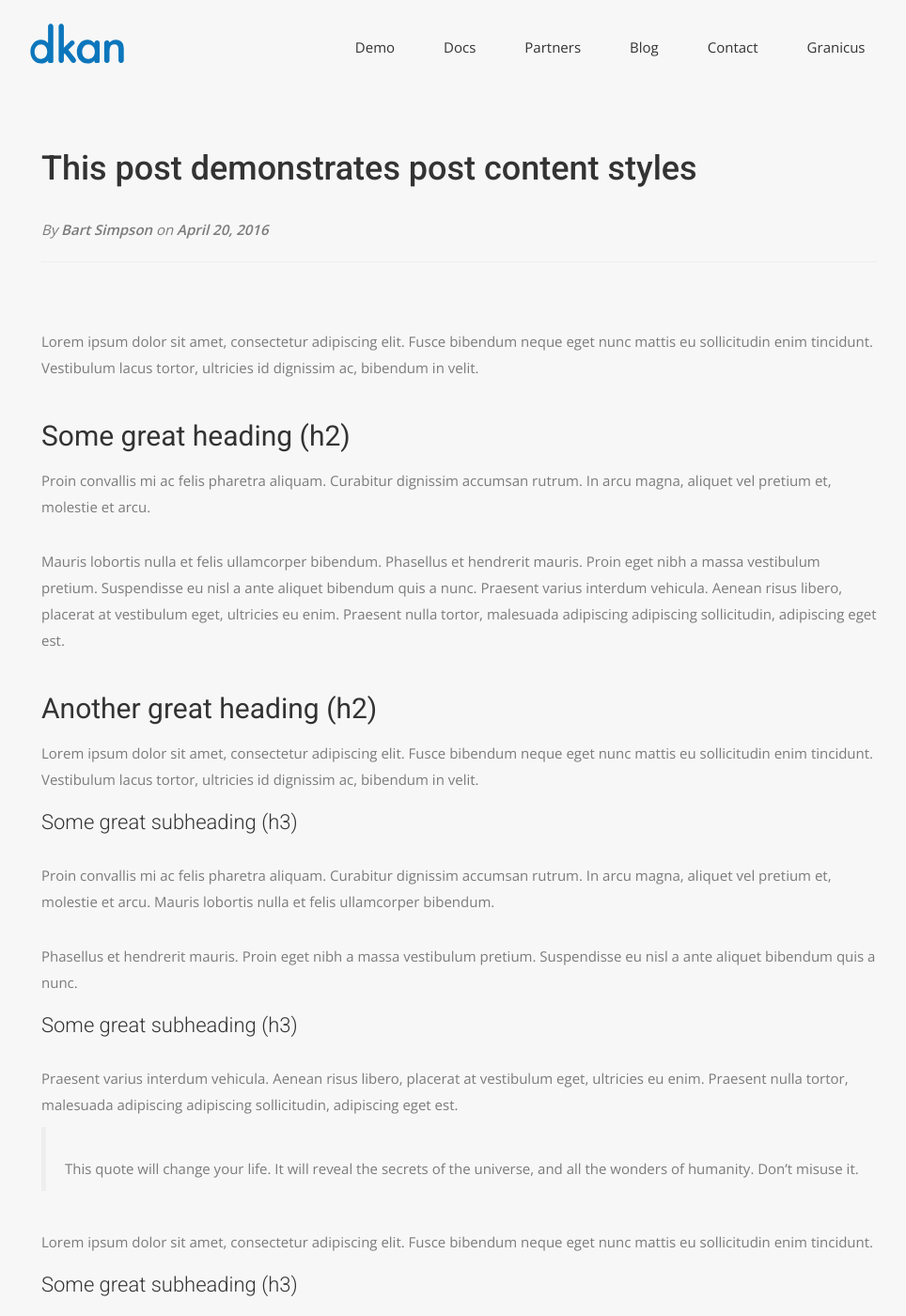
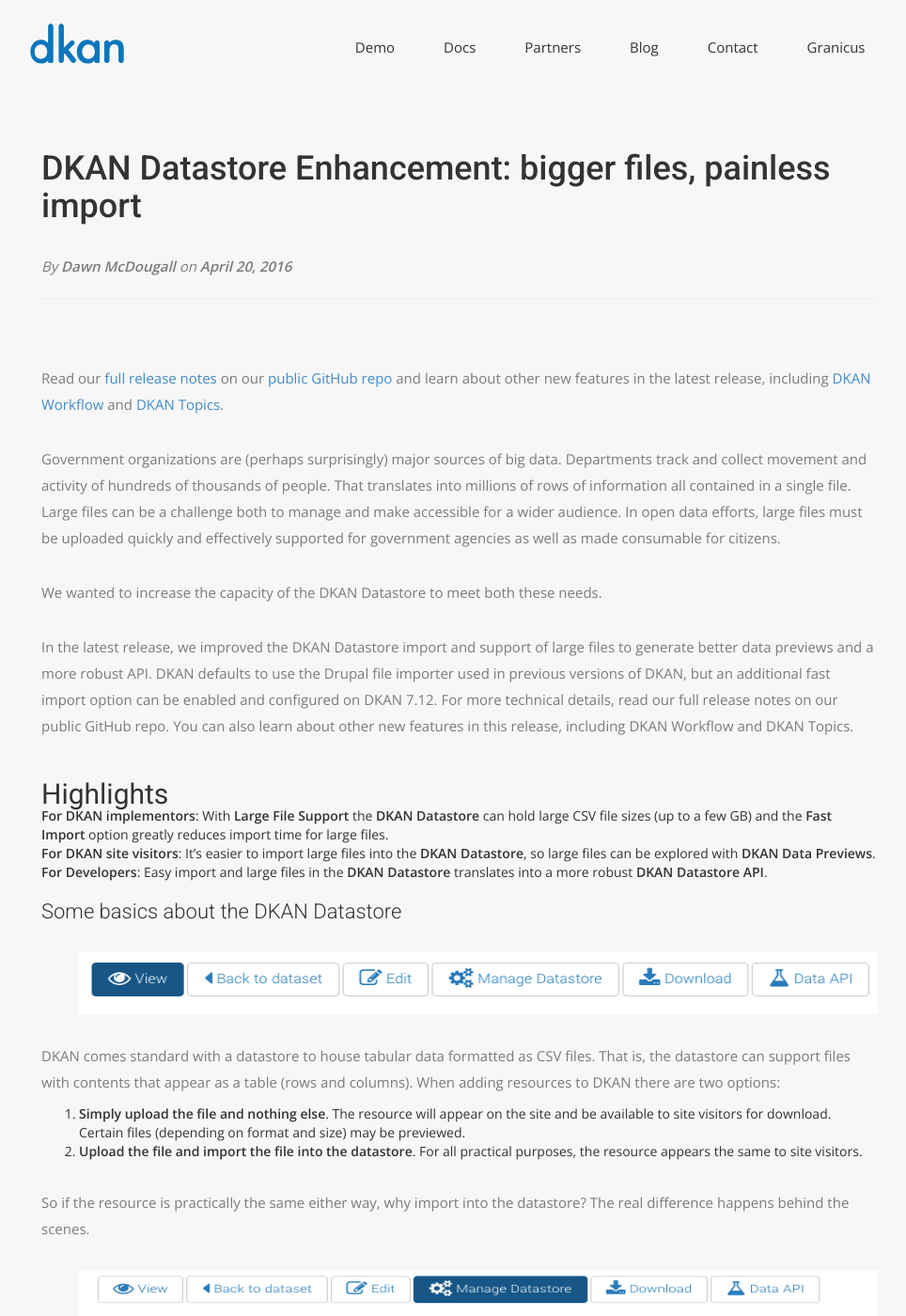
Before and after one commit to GetDKAN/GetDKAN.com, a Jekyll site: the page built from _posts/2016-04-20-dkan-datastore-enhancement.md, in a window 1280 px wide and 1400 px high. Shown: the whole window at 94% size, without its empty margins (151-1115 px from the left). Built offline with Jekyll 4.4.1, drawn with Linux system fonts in a browser that asks for light colours; nearby versions of some CDN libraries; some web fonts are replaced; some of the changed text lies outside the part shown.

Commit message:
add DKAN datastore enhancement blog

````diff
--- a/_posts/2016-04-20-dkan-datastore-enhancement.md
+++ b/_posts/2016-04-20-dkan-datastore-enhancement.md
@@ -1,87 +1,86 @@
 ---
 layout: post
-title: "This post demonstrates post content styles"
-author: "Bart Simpson"
-meta: "Springfield"
+title: "DKAN Datastore Enhancement: bigger files, painless import"
+author: "Dawn McDougall"
+meta: "DKAN, Open data, Open source, OpenSaaS"
 ---
 
-Lorem ipsum dolor sit amet, consectetur adipiscing elit. Fusce bibendum neque eget nunc mattis eu sollicitudin enim tincidunt. Vestibulum lacus tortor, ultricies id dignissim ac, bibendum in velit.
+Read our [full release notes](https://github.com/NuCivic/dkan/releases/tag/7.x-1.12) on our [public GitHub repo](https://github.com/NuCivic/dkan) and learn about other new features in the latest release, including [DKAN Workflow](http://www.nucivic.com/new-feature-alert-dkan-workflow/) and [DKAN Topics](http://www.nucivic.com/dkan-topics-feature-focus-data-and-reflect-citizen-interests/).
 
-## Some great heading (h2)
+Government organizations are (perhaps surprisingly) major sources of big data. Departments track and collect movement and activity of hundreds of thousands of people. That translates into millions of rows of information all contained in a single file. Large files can be a challenge both to manage and make accessible for a wider audience. In open data efforts, large files must be uploaded quickly and effectively supported for government agencies as well as made consumable for citizens.
 
-Proin convallis mi ac felis pharetra aliquam. Curabitur dignissim accumsan rutrum. In arcu magna, aliquet vel pretium et, molestie et arcu.
+We wanted to increase the capacity of the DKAN Datastore to meet both these needs.
 
-Mauris lobortis nulla et felis ullamcorper bibendum. Phasellus et hendrerit mauris. Proin eget nibh a massa vestibulum pretium. Suspendisse eu nisl a ante aliquet bibendum quis a nunc. Praesent varius interdum vehicula. Aenean risus libero, placerat at vestibulum eget, ultricies eu enim. Praesent nulla tortor, malesuada adipiscing adipiscing sollicitudin, adipiscing eget est.
+In the latest release, we improved the DKAN Datastore import and support of large files to generate better data previews and a more robust API. DKAN defaults to use the Drupal file importer used in previous versions of DKAN, but an additional fast import option can be enabled and configured on DKAN 7.12. For more technical details, read our full release notes on our public GitHub repo. You can also learn about other new features in this release, including DKAN Workflow and DKAN Topics.
 
-## Another great heading (h2)
+## Highlights
 
-Lorem ipsum dolor sit amet, consectetur adipiscing elit. Fusce bibendum neque eget nunc mattis eu sollicitudin enim tincidunt. Vestibulum lacus tortor, ultricies id dignissim ac, bibendum in velit.
+- **For DKAN implementors**: With **Large File Support** the **DKAN Datastore** can hold large CSV file sizes (up to a few GB) and the **Fast Import** option greatly reduces import time for large files.
+- **For DKAN site visitors**: It’s easier to import large files into the **DKAN Datastore**, so large files can be explored with **DKAN Data Previews**.
+- **For Developers**: Easy import and large files in the **DKAN Datastore** translates into a more robust **DKAN Datastore API**.
 
-### Some great subheading (h3)
+### Some basics about the DKAN Datastore
 
-Proin convallis mi ac felis pharetra aliquam. Curabitur dignissim accumsan rutrum. In arcu magna, aliquet vel pretium et, molestie et arcu. Mauris lobortis nulla et felis ullamcorper bibendum.
+<a href="{{site.baseurl}}/img/uploads/2016/04/datastore-image-01.png"><img class="size-full wp-image-3756 aligncenter" src="{{site.baseurl}}/img/uploads/2016/04/datastore-image-01.png" alt="datastore image 01" width="754" height="67"></a>
 
-Phasellus et hendrerit mauris. Proin eget nibh a massa vestibulum pretium. Suspendisse eu nisl a ante aliquet bibendum quis a nunc.
+DKAN comes standard with a datastore to house tabular data formatted as CSV files. That is, the datastore can support files with contents that appear as a table (rows and columns). When adding resources to DKAN there are two options:
 
-### Some great subheading (h3)
+1. **Simply upload the file and nothing else**. The resource will appear on the site and be available to site visitors for download. Certain files (depending on format and size) may be previewed.
+2. **Upload the file and import the file into the datastore**. For all practical purposes, the resource appears the same to site visitors.
 
-Praesent varius interdum vehicula. Aenean risus libero, placerat at vestibulum eget, ultricies eu enim. Praesent nulla tortor, malesuada adipiscing adipiscing sollicitudin, adipiscing eget est.
+So if the resource is practically the same either way, why import into the datastore? The real difference happens behind the scenes.
 
-> This quote will change your life. It will reveal the secrets of the universe, and all the wonders of humanity. Don't misuse it.
+<a href="{{site.baseurl}}/img/uploads/2016/04/datastore-02.png"><img class="alignnone wp-image-3757" src="{{site.baseurl}}/img/uploads/2016/04/datastore-02.png" alt="datastore 02" width="650" height="501"></a>
 
-Lorem ipsum dolor sit amet, consectetur adipiscing elit. Fusce bibendum neque eget nunc mattis eu sollicitudin enim tincidunt.
+A simple upload makes the data available but not necessarily accessible.
 
-### Some great subheading (h3)
+In the case of large files, citizens can’t explore resources visually unless the file is first imported into the Datastore. With small files, you might not notice much of a difference. But what if you have a file that contains hundreds of thousands (or even millions) of rows? Files of this size uploaded (but not imported) don’t appear in the previews commonly used to show a snapshot of resources on DKAN.
 
-Vestibulum lacus tortor, ultricies id dignissim ac, bibendum in velit. Proin convallis mi ac felis pharetra aliquam. Curabitur dignissim accumsan rutrum.
+### Some basics about DKAN Data Previews
 
-```html
-<html>
-  <head>
-  </head>
-  <body>
-    <p>Hello, World!</p>
-  </body>
-</html>
-```
+Previews connect citizens to data by allowing them to see a snapshot of the data before (or instead of) downloading the entire file. Preview tools give users the option to see a basic visual of a resource as a grid, chart, or map.
 
+<a href="{{site.baseurl}}/img/uploads/2016/04/datastore-image-03.jpg"><img class="alignnone size-full wp-image-3758" src="{{site.baseurl}}/img/uploads/2016/04/datastore-image-03.jpg" alt="datastore image 03" width="1740" height="636"></a>
 
-In arcu magna, aliquet vel pretium et, molestie et arcu. Mauris lobortis nulla et felis ullamcorper bibendum. Phasellus et hendrerit mauris.
+Data Previews let citizens take a quick look at the data contained in a resource and easily share data insights with their social and professional networks. Adding Large File Support and Fast Import to the DKAN Datastore makes it painless to import large resources, which means better Data Previews regardless of the file size. And that means a better citizen experience.
 
-#### You might want a sub-subheading (h4)
+The Large File Support enhancement for the DKAN Datastore also translates into a better API.
 
-In arcu magna, aliquet vel pretium et, molestie et arcu. Mauris lobortis nulla et felis ullamcorper bibendum. Phasellus et hendrerit mauris.
+Resources are inaccessible to programmers when they are only uploaded and not imported. Files imported into the DKAN Datastore are included as part of the DKAN Datastore API that provides an access point for technical users to consume the data programmatically. With Large File Support, the DKAN Datastore can store more resources and their data which translates into a better API.
 
-In arcu magna, aliquet vel pretium et, molestie et arcu. Mauris lobortis nulla et felis ullamcorper bibendum. Phasellus et hendrerit mauris.
+### Some basics about the DKAN Datastore API
 
-#### But it's probably overkill (h4)
+DKAN comes standard with two APIs including the DKAN Datastore API. APIs are created for technical users and are critical to the usability of data. APIs are the key that enable digital tools and computer programs to “talk” to one another. APIs act like a door to let programs get in behind the scenes but only for certain areas. So technologists can get access to a “room” but not the entire house (ie an entire website).
 
-In arcu magna, aliquet vel pretium et, molestie et arcu. Mauris lobortis nulla et felis ullamcorper bibendum. Phasellus et hendrerit mauris.
+<a href="{{site.baseurl}}/img/uploads/2016/04/datastore-image-04.png"><img class="alignnone size-full wp-image-3759" src="{{site.baseurl}}/img/uploads/2016/04/datastore-image-04.png" alt="datastore image 04" width="900" height="144"></a>
 
-### Oh hai, an unordered list!!
+<a href="{{site.baseurl}}/img/uploads/2016/04/datastore-image-05.png"><img class="alignnone size-full wp-image-3760" src="{{site.baseurl}}/img/uploads/2016/04/datastore-image-05.png" alt="datastore image 05" width="1388" height="118"></a>
 
-In arcu magna, aliquet vel pretium et, molestie et arcu. Mauris lobortis nulla et felis ullamcorper bibendum. Phasellus et hendrerit mauris.
+As you might imagine, the Datastore API has all the information about the files that have been imported into the datastore from a high-level (title, data, etc) down to very specific info (a single row or column). Including data in the DKAN Datastore API greatly increases the discoverability of the information as well as its usability and accessibility. Without the DKAN Datastore API, data could not be searched with such precision.
 
-- First item, yo
-- Second item, dawg
-- Third item, what what?!
-- Fourth item, fo sheezy my neezy
+Resources imported to the DKAN Datastore are included in the Datastore API and usable for programmers. Resources that are simply uploaded are not.
 
-### Oh hai, an ordered list!!
+With the DKAN Datastore API, technical users can write programs to interact with the information held within the API. This means that the data in the DKAN Datastore can be accurately and efficiently queried (searched) and the data then used in other contexts and applications. This feature is another way to show how open data can be used to provide a tangible return for citizens.
 
-In arcu magna, aliquet vel pretium et, molestie et arcu. Mauris lobortis nulla et felis ullamcorper bibendum. Phasellus et hendrerit mauris.
+Tl;dr
 
-1. First item, yo
-2. Second item, dawg
-3. Third item, what what?!
-4. Fourth item, fo sheezy my neezy
+- Government agencies need a way to manage large files quickly and effectively. In DKAN 7.12, **Large File Support** and **Fast Import** can import and store large files within minutes.
+- Citizens need to understand large amounts of information without extensive technical knowledge. **Large File Support** and **DKAN Data Previews** make it possible.
+- Technical citizens need to have access to large quantities of data programmatically. **Large File Support** and the **DKAN Datastore API** create the access point.
+- The **DKAN Datastore** is a powerful support mechanism for **Data Previews** and the **Datastore API**–core elements in the usability of data and the user experience on a DKAN site.
+- **Large File Support** broadens the **Datastore API** and creates **Data Previews** for files of almost any size.
+- **Fast Import** makes it possible to import large files into the DKAN Datastore in a matter of minutes.
 
+The Datastore only works for files uploaded and then imported in. Here’s when to use the Datastore:
 
+- The file is formatted as a CSV.
+- File contents include thousands (to millions) of lines and the size is up to a few gigabytes.
+- To include the file as part of the **DKAN Datastore API**.
 
-## Headings are cool! (h2)
+If all else fails just remember–when in doubt, import!
 
-Proin eget nibh a massa vestibulum pretium. Suspendisse eu nisl a ante aliquet bibendum quis a nunc. Praesent varius interdum vehicula. Aenean risus libero, placerat at vestibulum eget, ultricies eu enim. Praesent nulla tortor, malesuada adipiscing adipiscing sollicitudin, adipiscing eget est.
+Read our [full release notes](https://github.com/NuCivic/dkan/releases/tag/7.x-1.12) on our [public GitHub repo](https://github.com/NuCivic/dkan) and learn about other new features in the latest release, including DKAN Workflow and DKAN Topics.
 
-Praesent nulla tortor, malesuada adipiscing adipiscing sollicitudin, adipiscing eget est.
+Are you a developer and want to use and/or contribute to DKAN? DKAN is open source and accepts contributions–check out our [public GitHub](https://github.com/NuCivic/dkan).
 
-Proin eget nibh a massa vestibulum pretium. Suspendisse eu nisl a ante aliquet bibendum quis a nunc.
+Want DKAN’s enterprise solution? [Test drive DKAN](http://demo.getdkan.com/) and [contact our team](mailto:contact@nucivic.com) for more information.
````
Also changed, not shown: _posts/2016-04-20-dkan-topics.md (+1 -1 lines).
